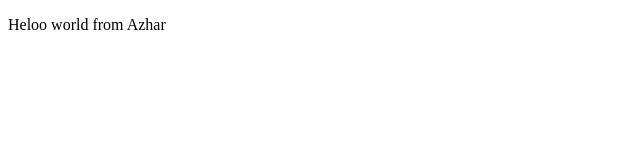
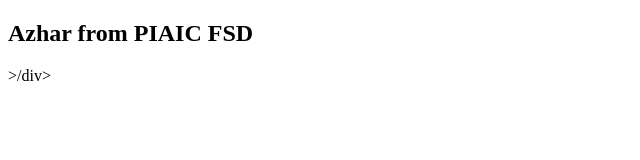
Before and after one commit to azharali8907/bootcamp2020, a plain HTML site: page index.html in a window 1280 px wide. Shown: the whole page, without its empty margins (0-640 px from the left). Drawn offline with Linux system fonts and the light colour scheme.

Commit message:
update name index.html

```diff
--- a/index.html
+++ b/index.html
@@ -5,6 +5,6 @@
     <title>Document</title>
 </head>
 <body>
-    <div><p>Heloo world from Azhar</p></div>
+    <div><h2>Azhar from PIAIC FSD</h2>>/div>
 </body>
 </html>
```
